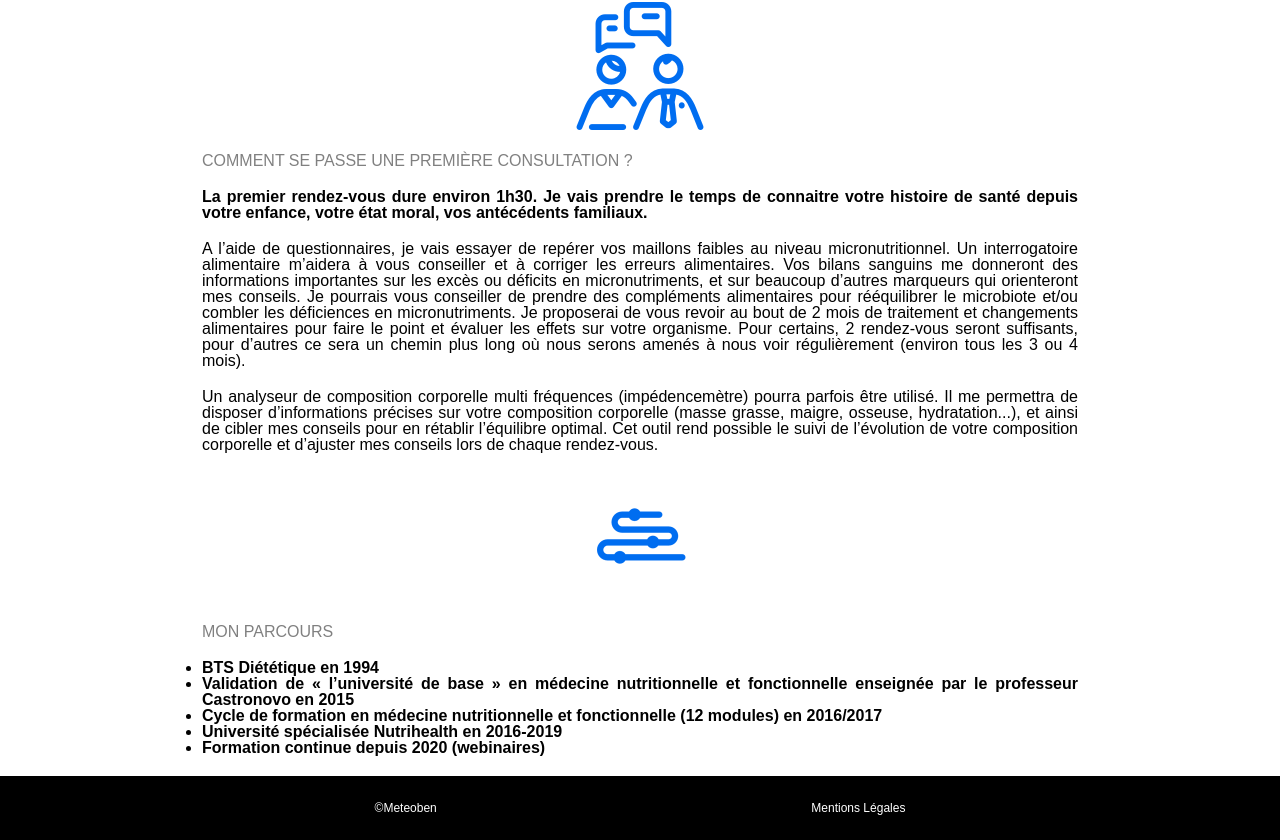
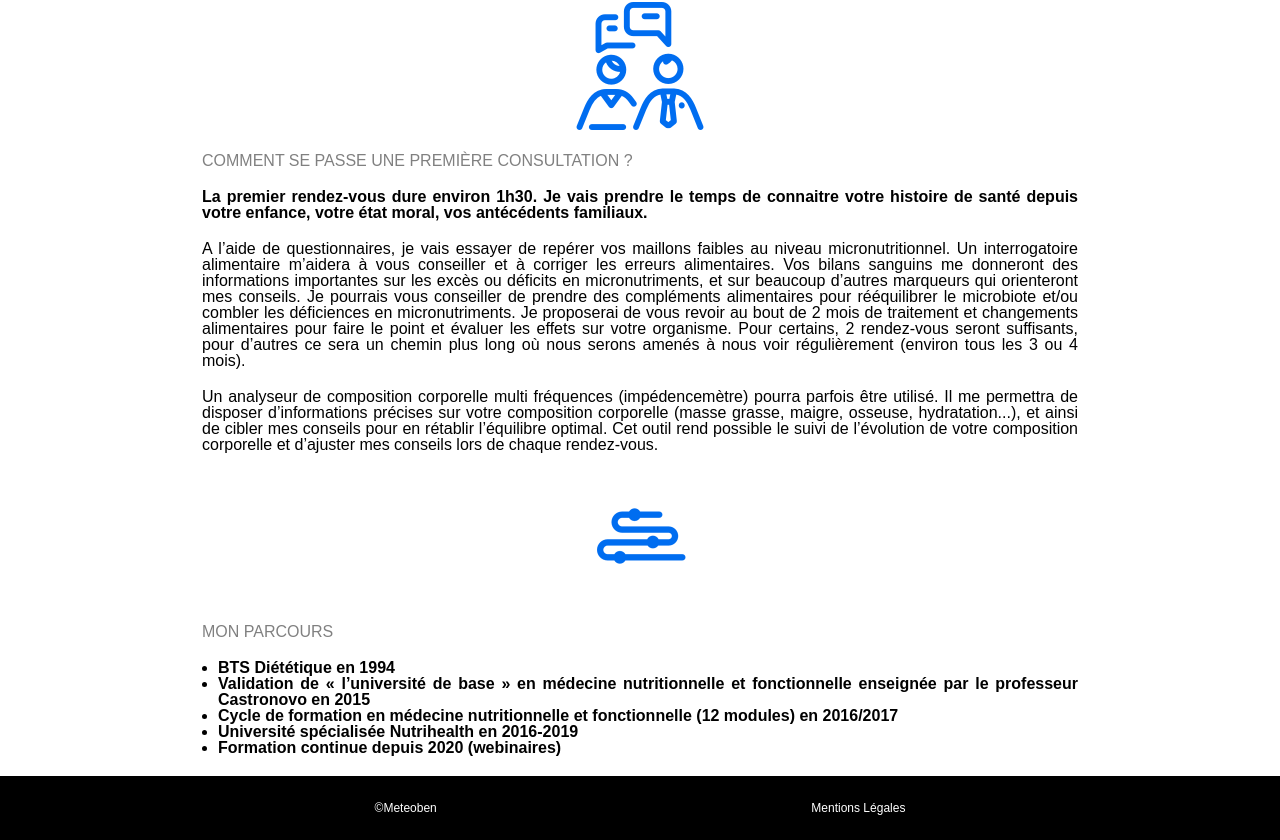
Before and after one commit to Ben43200/brunel-vite, a React (Vite) app: page /prestations in a window 1280 px wide. Shown: the part 230-1070 px from the top of the page. Built offline with nearby package versions, Linux system fonts and the light colour scheme.

Commit message:
ajout padding-letp pour list-style-disc

```diff
--- a/src/pages/prestations/prestations.scss
+++ b/src/pages/prestations/prestations.scss
@@ -39,6 +39,10 @@
     // padding-bottom: 20px;
     margin-right: auto;
 }
+.parcours-list{
+    padding-left: 16px;
+
+}
 
 .parcours-list >li {
 font-weight: 700;
```
